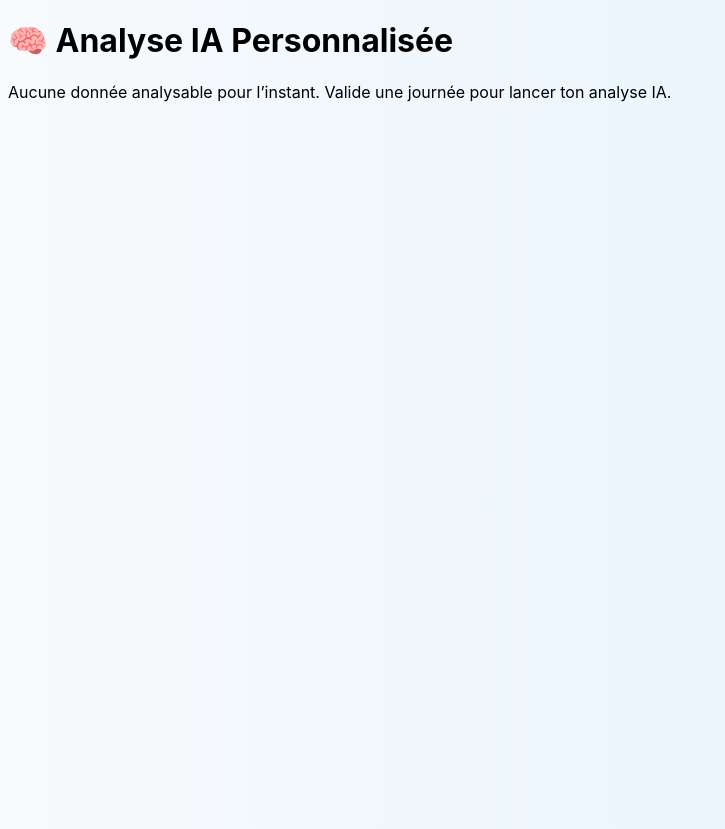
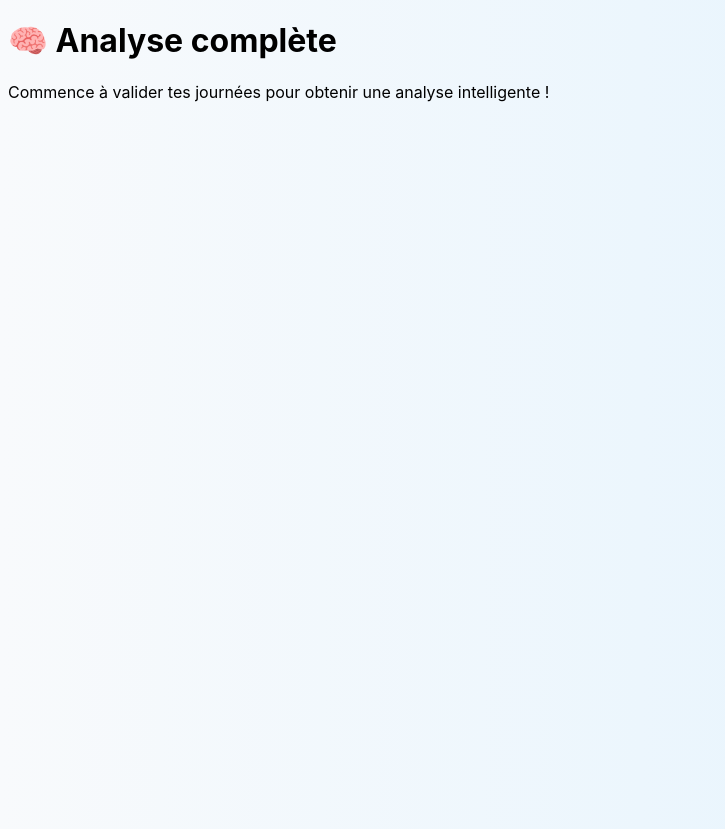
Before and after one commit to waiyarti/NourRise, a Next.js app: page /analyse in a window 1280 px wide. Shown: the whole page, without its empty margins (0-725 px from the left). Built offline with nearby package versions, Linux system fonts and the light colour scheme.

Commit message:
Update analyse.js

```diff
--- a/pages/analyse.js
+++ b/pages/analyse.js
@@ -1,4 +1,4 @@
-import { useEffect, useState } from "react";
+import { useState, useEffect } from "react";
 import AnalyseIA from "../composants/AnalyseIA";
 
 export default function AnalysePage() {
@@ -12,15 +12,17 @@ export default function AnalysePage() {
   }, []);
 
   return (
-    <div className="p-8 max-w-6xl mx-auto">
-      <h1 className="text-3xl font-extrabold mb-6 text-purple-700">🧠 Analyse IA Personnalisée</h1>
+    <div className="p-10 max-w-7xl mx-auto slide-in-bottom">
+      <h1 className="text-4xl font-extrabold text-center mb-10 text-green-600 tracking-wide">
+        🧠 Analyse complète
+      </h1>
+
       {historique.length > 0 ? (
-        <AnalyseIA
-          tauxReussite={historique[0].tauxReussite}
-          note={historique[0].note}
-        />
+        <AnalyseIA tauxReussite={historique[0].tauxReussite} note={historique[0].note} />
       ) : (
-        <p className="text-gray-500">Aucune donnée analysable pour l’instant. Valide une journée pour lancer ton analyse IA.</p>
+        <p className="text-center text-gray-500 text-lg">
+          Commence à valider tes journées pour obtenir une analyse intelligente !
+        </p>
       )}
     </div>
   );
```
